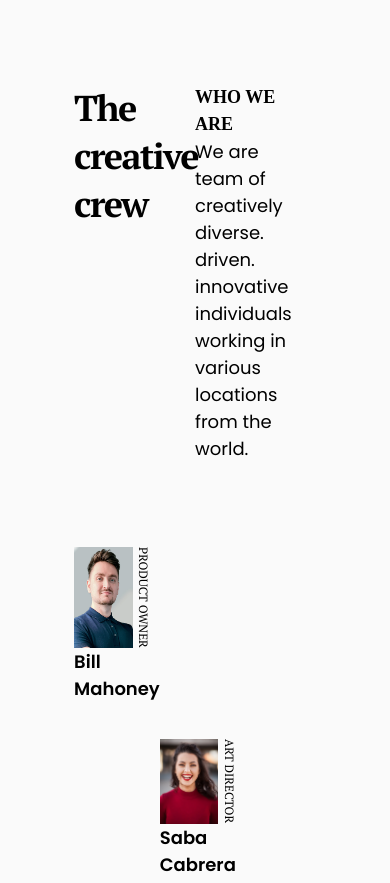
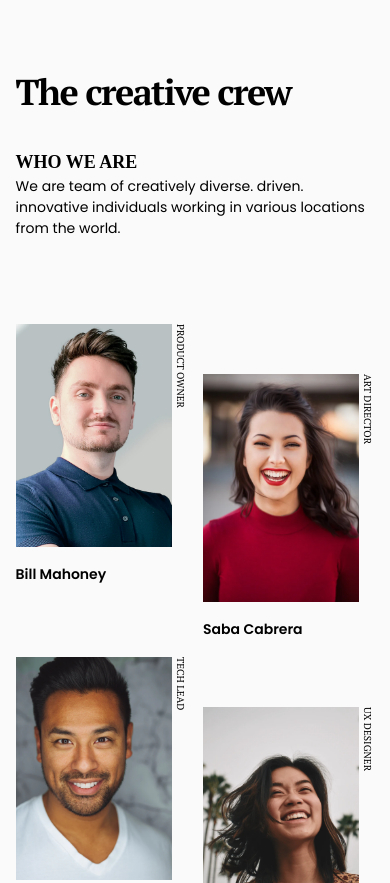
Before and after one commit to horsemaker/My-Team-Page, a plain HTML site: page index.html in a window 390 px wide. Shown: the top 883 px of the page. Drawn offline with Linux system fonts and the light colour scheme.

Commit message:
Mobile Design Done

```diff
--- a/style.css
+++ b/style.css
@@ -21,6 +21,7 @@ body {
 .page__details {
   display: flex;
   /* height: 20vh; */
+  gap: 4vh 2vw;
 
   width: 62vw;
   margin-left: auto;
@@ -61,7 +62,7 @@ body {
   width: 62vw;
   margin-left: auto;
   margin-right: auto;
-  height: 122vh;
+  height: 132vh;
   gap: 4vh 0;
   /* justify-content: space-between; */
   /* height: 77vh; */
@@ -89,9 +90,11 @@ body {
   align-self: flex-end;
 }
 
-.person-four, .person-five, .person-six {
-  /* margin-top: 2vh; */
-}
+/* .person-four,
+.person-five,
+.person-six {
+  margin-top: 2vh;
+} */
 
 .person__profile {
   display: flex;
@@ -127,6 +130,7 @@ body {
   font-weight: 600;
   font-size: 18px;
   line-height: 27px;
+  margin-top: 2vh;
   /* align-self: flex-start; */
   /* margin-left: -3vw; */
 }
@@ -148,10 +152,74 @@ body {
   font-weight: 700;
 }
 
-/*
-font-family: 'Montserrat', sans-serif;
-font-family: 'Poppins', sans-serif;
-font-family: 'PT Serif', serif;
+@media (max-width: 480px) {
+  .page {
+    margin-top: 8vh;
+  }
 
-1536px
- */
+  .page__details {
+    display: flex;
+    flex-direction: column;
+    width: 92vw;
+  }
+
+  .page__heading {
+    width: 100%;
+  }
+
+  .page__desc {
+    width: 100%;
+  }
+
+  .page__info {
+    width: 100%;
+    font-size: 14px;
+    line-height: 21px;
+  }
+
+  .page__crew {
+    width: 92vw;
+    height: 116vh;
+    justify-content: space-between;
+    gap: 2vh 0;
+  }
+
+  .person {
+    flex-basis: 45%;
+  }
+
+  .person-one {
+    align-self: flex-start;
+  }
+
+  .person-three {
+    align-self: flex-start;
+  }
+
+  .person-four {
+    align-self: flex-end;
+  }
+
+  .person-five {
+    align-self: flex-start;
+  }
+
+  .person-six {
+    align-self: flex-end;
+  }
+
+  .person__photo {
+    width: 40vw;
+  }
+
+  .person__position {
+    font-size: 10px;
+    line-height: 13px;
+  }
+
+  .person__name {
+    font-size: 14px;
+    line-height: 21px;
+    /* margin-top: 2vh; */
+  }
+}
```
